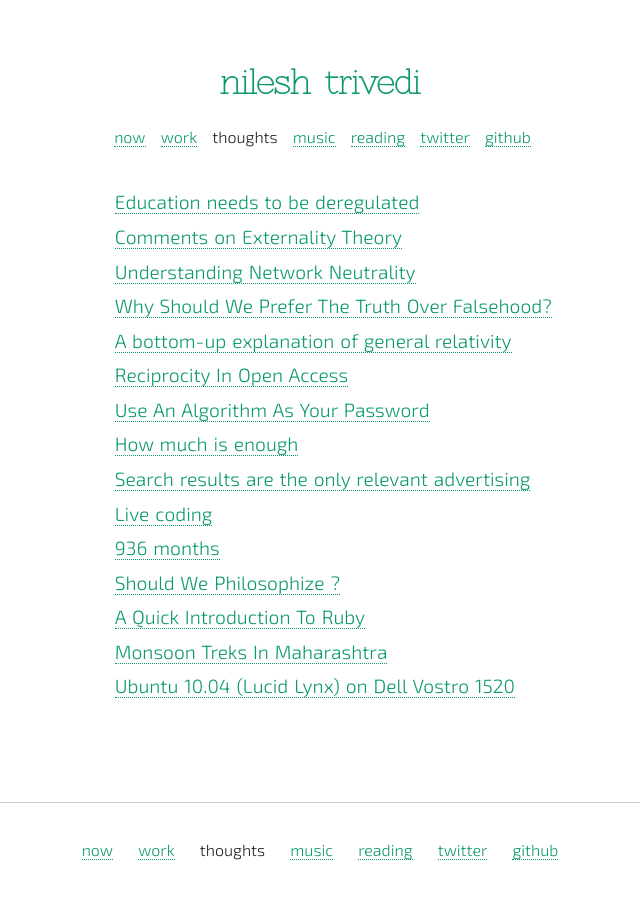
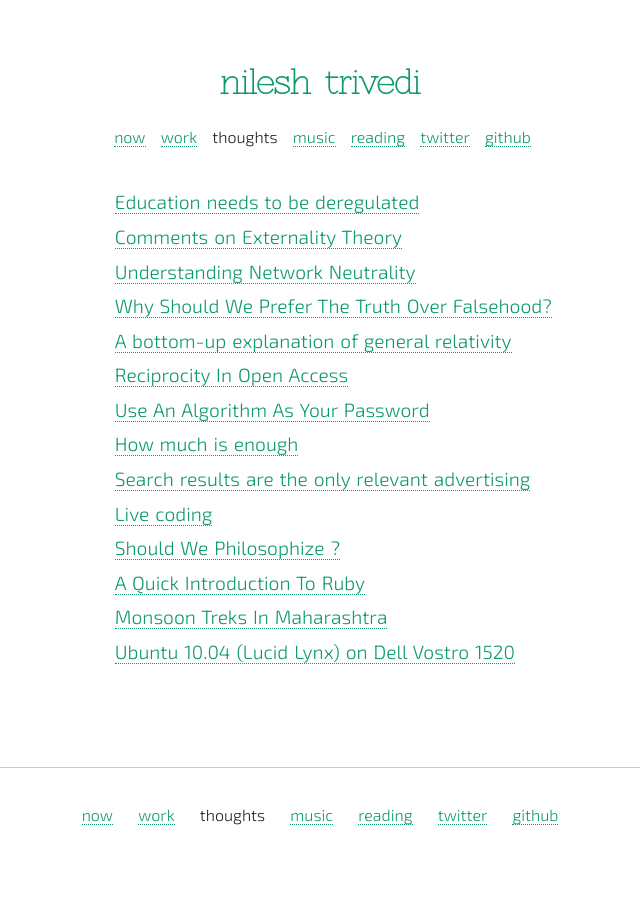
Before and after one commit to nileshtrivedi/nileshtrivediioold, a Jekyll site: the page built from thoughts.html, in a window 1280 px wide. Shown: the whole page, without its empty margins (320-960 px from the left). Built offline with Jekyll 4.4.1, drawn with Linux system fonts in a browser that asks for light colours; some web fonts are replaced.

Commit message:
various fixes

```diff
--- a/_layouts/article.html
+++ b/_layouts/article.html
@@ -76,7 +76,6 @@
 							    <li><a href="/2012/07/10/how-much-is-enough.html">How much is enough</a></li>
             			<li><a href="/search-results-are-the-only-relevant-advertis">Search results are the only relevant advertising</a></li>
             			<li><a href="/live-coding">Live coding</a></li>
-							    <li><a href="/936-months">936 months</a></li>
             			<li><a href="/why-philosophize">Should We Philosophize ?</a></li>
 							    <li><a href="/a-quick-introduction-to-ruby">A Quick Introduction To Ruby</a></li>
 	           			<li><a href="/monsoon-treks-in-maharashtra">Monsoon Treks In Maharashtra</a></li>
--- a/now.html
+++ b/now.html
@@ -31,8 +31,6 @@ title: Now
 					<div class="writingall">
 						<p>I moved back to Bangalore last year. These days, I am working as CTO of <a href="http://truweight.in/" target="_blank">Truweight</a>, trying to take nutrition research to the masses using software engineering, data science and design/UX. A lot of my time is spent building and developing the team. On programming front, I'm knee-deep into building mobile apps these days, on both Android and iOS.</p>
 
-						<p>I'm spending a lot of time playing with my little girl. Can't wait for her to grow up a bit so that I can take her for trekking in the Himalayas!</p>
-
 						<p>On the music-making front, things have slowed down a bit since I moved to Bangalore, although, I did start playing the Keyboard recently. Watching <a href="https://www.youtube.com/watch?v=xlqXsIY9Sp0" target="_blank">Pehla Nasha cover by Chetan Ghodeshwar</a> is what gave me the final nudge. :)</p>
 
 						<p>The idea for a <b>now</b> page like this one is courtesy of <a href="http://nownownow.com/" target="_blank">http://nownownow.com/</a>.
--- a/thoughts.html
+++ b/thoughts.html
@@ -39,7 +39,6 @@ title: Thoughts
 							<li><a href="/2012/07/10/how-much-is-enough.html">How much is enough</a></li>
         			<li><a href="/search-results-are-the-only-relevant-advertis">Search results are the only relevant advertising</a></li>
         			<li><a href="/live-coding">Live coding</a></li>
-							<li><a href="/936-months">936 months</a></li>
         			<li><a href="/why-philosophize">Should We Philosophize ?</a></li>
 							<li><a href="/a-quick-introduction-to-ruby">A Quick Introduction To Ruby</a></li>
 	       			<li><a href="/monsoon-treks-in-maharashtra">Monsoon Treks In Maharashtra</a></li>
```
